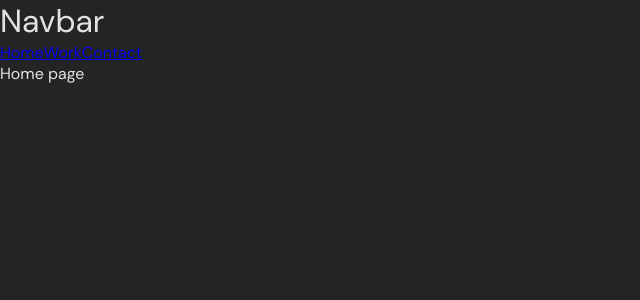
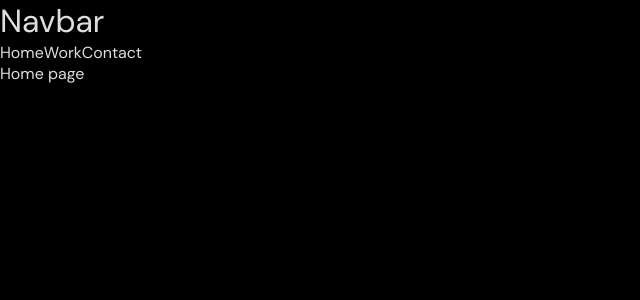
Before and after one commit to wrobit/pw-portfolio, a React (Vite) app: page / in a window 1280 px wide. Shown: the top 300 px of the page, without its empty margins (0-640 px from the left). Built offline with nearby package versions, Linux system fonts and the light colour scheme.

Commit message:
add: anchor global styles

```diff
--- a/src/index.css
+++ b/src/index.css
@@ -32,7 +32,7 @@
   font-family: DMSansRegular;
   font-weight: 400;
   color: rgba(255, 255, 255, 0.87);
-  background-color: #242424;
+  background-color: #000000;
   font-size: 16px;
   font-synthesis: none;
   text-rendering: optimizeLegibility;
@@ -48,3 +48,10 @@ body {
   margin: 0;
   padding: 0;
 }
+
+a,
+a:hover,
+a:visited {
+  color: inherit;
+  text-decoration: none;
+}
```
